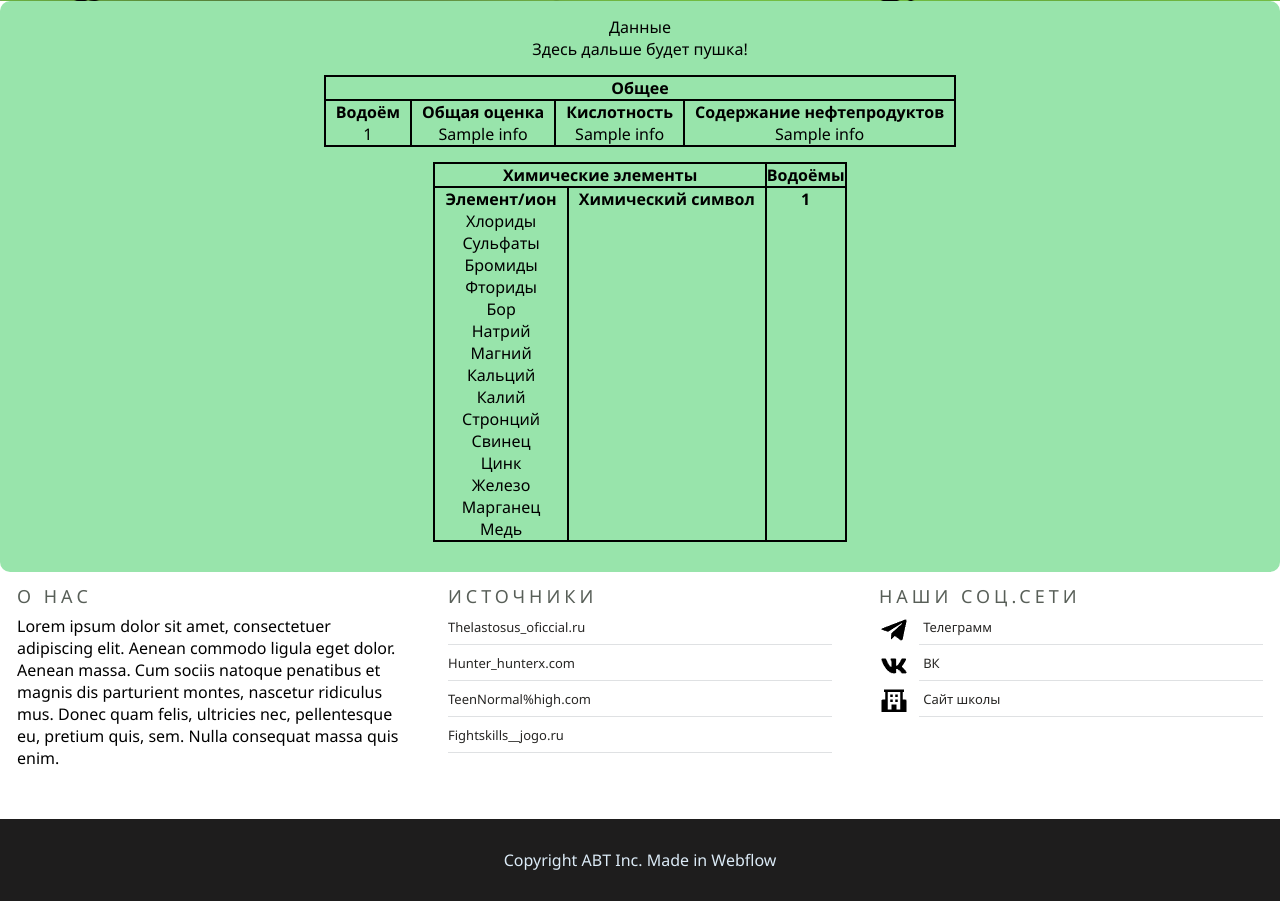
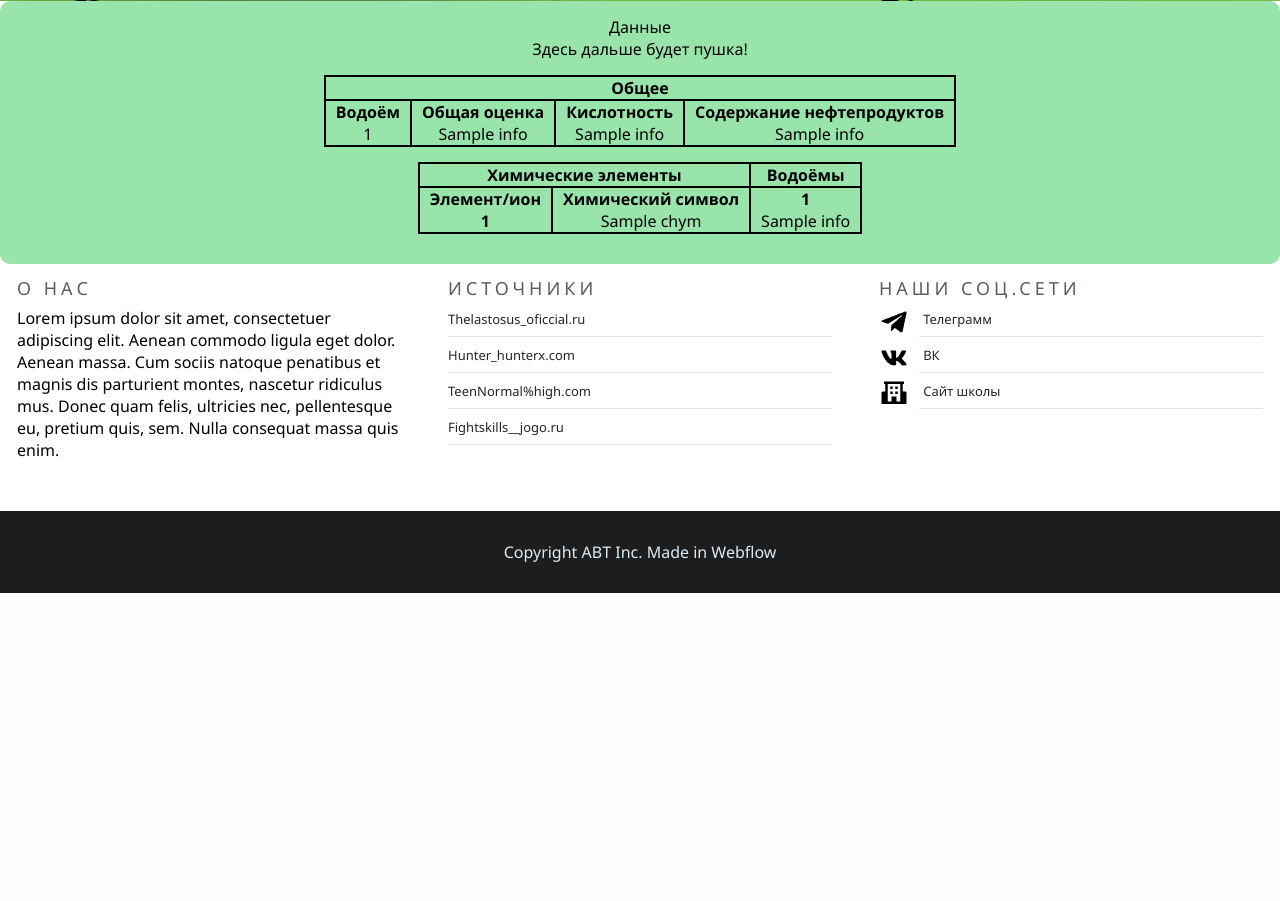
Before and after one commit to Annet0o0/10_proekt, a Flask app: template templates/data.html in a window 1280 px wide. Shown: the part 775-1676 px from the top of the page. After the commit the page ends 1368 px from the top, so only its background shows below. Run offline with Flask 3, Linux system fonts and the light colour scheme; the template is opened without the code that fills it: most values are stand-ins (such as "Sample title", 1, 10 or a date in 2020).

Commit message:
Таблица

```diff
--- a/main.py
+++ b/main.py
@@ -7,14 +7,14 @@ PORT=443
 CHYM=[
     ("Хлориды","Cl⁻"),
     ("Бромиды","Br⁻"),
-    ("Фториды","А⁻"),
+    ("Фториды","F⁻"),
     ("Сульфаты","SO₄²⁻"),
 
     ("Бор","B"),
     ("Натрий","Na"),
     ("Магний","Mg"),
-    ("Кальций","K"),
-    ("Калий","Ca"),
+    ("Кальций","Ca"),
+    ("Калий","K"),
     ("Стронций","Sr"),
     ("Свинец","Pl"),
     ("Цинк","Zn"),
@@ -32,34 +32,55 @@ def index():
 @app.route("/data")
 def data():
     info=database.select("info")
-    return render_template("data.html",info=info,size=len(info))
+    return render_template("data.html",info=info,info_size=len(info),chym=CHYM,chym_range=range(len(CHYM)))
 
 if __name__=="__main__":
     database.connect()
     database.create_table("info",["name","good","ph","petroleum","cl","br","f","so","b","na","mg","ca","k","sr","pl","zn","fe","mn","cu"])
 
     #Default info
-    if len(database.select("info"))==0: database.insert("info",
-    {
-        "name":"Вишера",
-        "good":10,
-        "ph":1,
-        "petroleum":0.5,
-        "cl":0.5,
-        "br":0.5,
-        "f":0.5,
-        "so":0.5,
-        "b":0.5,
-        "na":0.5,
-        "mg":0.5,
-        "ca":0.5,
-        "k":0.5,
-        "sr":0.5,
-        "pl":0.5,
-        "zn":0.5,
-        "fe":0.5,
-        "mn":0.5,
-        "cu":0.5
-    })
+    if len(database.select("info"))==0:
+        database.insert("info",{
+            "name":"Вишера",
+            "good":10,
+            "ph":1,
+            "petroleum":0.5,
+            "cl":0.5,
+            "br":0.5,
+            "f":0.5,
+            "so":0.5,
+            "b":0.5,
+            "na":0.5,
+            "mg":0.5,
+            "ca":0.5,
+            "k":0.5,
+            "sr":0.5,
+            "pl":0.5,
+            "zn":0.5,
+            "fe":0.5,
+            "mn":0.5,
+            "cu":0.5
+        })
+        database.insert("info",{
+            "name":"Смолишена",
+            "good":10,
+            "ph":1,
+            "petroleum":0.5,
+            "cl":0.5,
+            "br":0.5,
+            "f":0.5,
+            "so":0.5,
+            "b":0.5,
+            "na":0.5,
+            "mg":0.5,
+            "ca":0.5,
+            "k":0.5,
+            "sr":0.5,
+            "pl":0.5,
+            "zn":0.5,
+            "fe":0.5,
+            "mn":0.5,
+            "cu":0.5
+        })
 
     app.run(host=HOST,port=PORT,debug=True)
--- a/templates/data.html
+++ b/templates/data.html
@@ -14,7 +14,7 @@
 
     <table class="table_1">
         <colgroup>
-            <col><col><col><col>
+            <col span="4">
         </colgroup>
         <thead>
             <tr><th colspan="4" class="caption">Общее</th></tr>
@@ -42,7 +42,7 @@
         <thead>
             <tr>
                 <th class="caption" colspan="2">Химические элементы</th>
-                <th class="caption" colspan={{ size }}>Водоёмы</th>
+                <th class="caption" colspan={{ info_size }}>Водоёмы</th>
             </tr>
             <tr>
                 <th>Элемент/ион</th>
@@ -54,21 +54,16 @@
             </tr>
         </thead>
         <tbody>
-            <tr><td>Хлориды</td></tr>
-            <tr><td>Сульфаты</td></tr>
-            <tr><td>Бромиды</td></tr>
-            <tr><td>Фториды</td></tr>
-            <tr><td>Бор</td></tr>
-            <tr><td>Натрий</td></tr>
-            <tr><td>Магний</td></tr>
-            <tr><td>Кальций</td></tr>
-            <tr><td>Калий</td></tr>
-            <tr><td>Стронций</td></tr>
-            <tr><td>Свинец</td></tr>
-            <tr><td>Цинк</td></tr>
-            <tr><td>Железо</td></tr>
-            <tr><td>Марганец</td></tr>
-            <tr><td>Медь</td></tr>
+            {% for i in chym_range %}
+            <tr>
+                <th>{{ chym[i][0] }}</th>
+                <td>{{ chym[i][1] }}</td>
+
+                {% for j in info %}
+                <td>{{ j[i+4] }}</td>
+                {% endfor %}
+            </tr>
+            {% endfor %}
         </tbody>
     </table>
 </section>
```
